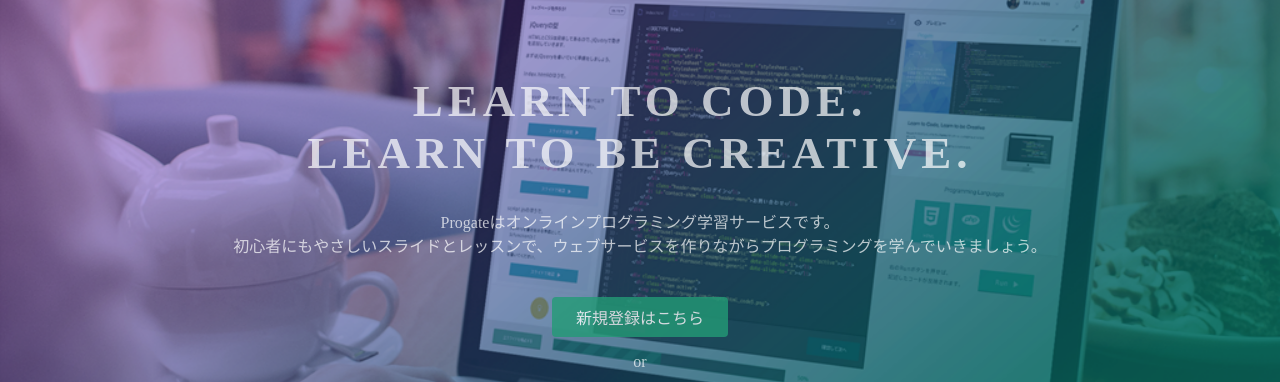
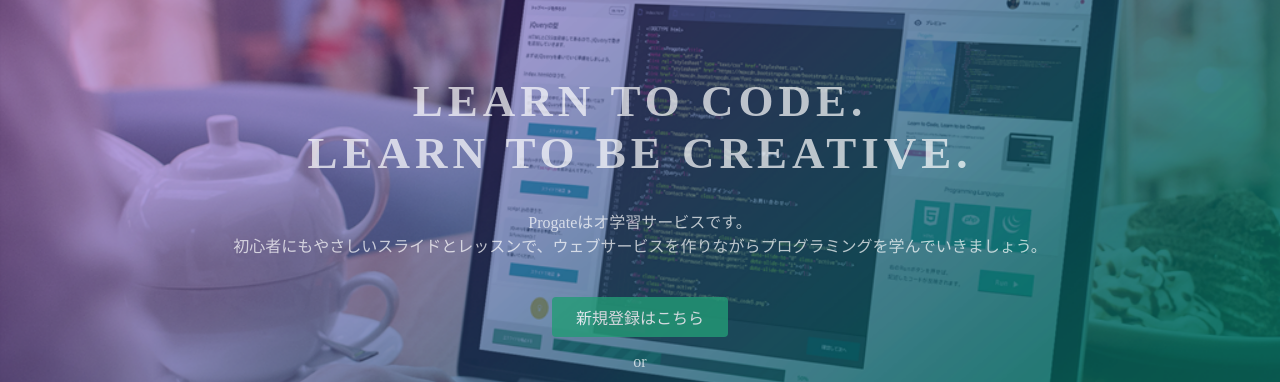
Before and after one commit to burishun/burishun, a plain HTML site: page index.html in a window 1280 px wide. Shown: the part 135-517 px from the top of the page. Drawn offline with Linux system fonts and the light colour scheme.

Commit message:
Update index.html

```diff
--- a/index.html
+++ b/index.html
@@ -24,7 +24,7 @@
   <div class="top-wrapper">
     <div class="container">
       <h1>LEARN TO CODE.<br>LEARN TO BE CREATIVE.</h1>
-      <p>Progateはオンラインプログラミング学習サービスです。<br>初心者にもやさしいスライドとレッスンで、ウェブサービスを作りながらプログラミングを学んでいきましょう。</p>
+      <p>Progateはオ学習サービスです。<br>初心者にもやさしいスライドとレッスンで、ウェブサービスを作りながらプログラミングを学んでいきましょう。</p>
       <div class="btn-wrapper">
         <a href="#" class="btn signup">新規登録はこちら</a>
         <p>or</p>
```
